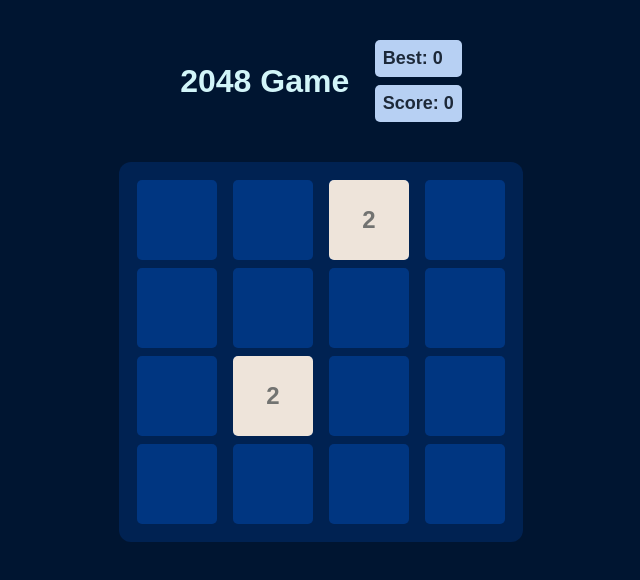
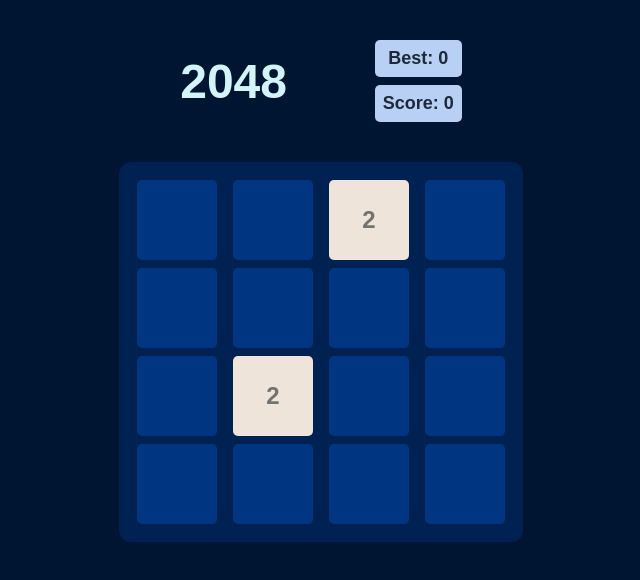
Before and after one commit to pranavgoel29/2048-Game, a React (Vite) app: page / in a window 1280 px wide. Shown: the top 580 px of the page, without its empty margins (319-959 px from the left). Built offline with nearby package versions, Linux system fonts and the light colour scheme.

Commit message:
Fixed text alignments for Game info section

```diff
--- a/src/Components/GameInfo.tsx
+++ b/src/Components/GameInfo.tsx
@@ -7,7 +7,7 @@
   return (
     <>
       <div className="gameInfoSection">
-        <h1>2048 Game</h1>
+        <h1>2048</h1>
         <div className="scoreSection">
           <div className="scoreSectionCard">
             <p>Best: {gameScore}</p>
--- a/src/Components/Home.tsx
+++ b/src/Components/Home.tsx
@@ -24,6 +24,7 @@
     margin: 40px 0px 20px 0px;
 
     h1 {
+      font-size: 3rem;
       font-family: "Montserrat", sans-serif;
     }
 
@@ -31,6 +32,7 @@
       display: flex;
       flex-direction: column;
       gap: 8px;
+      text-align: center;
 
       .scoreSectionCard {
         padding: 8px;
```
